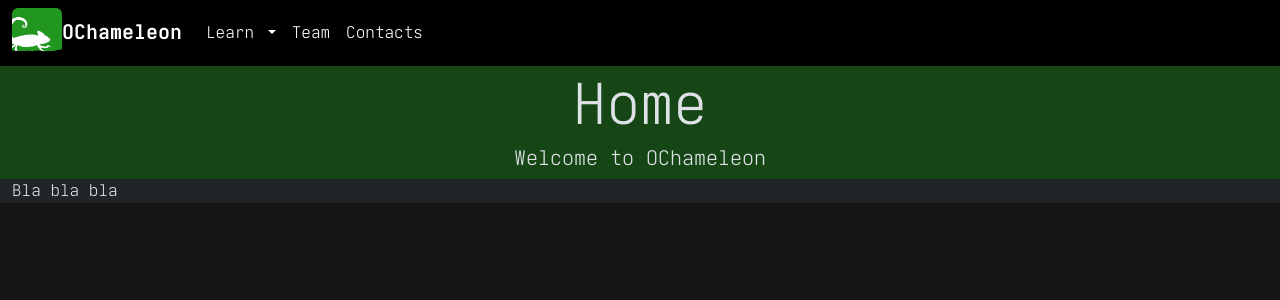
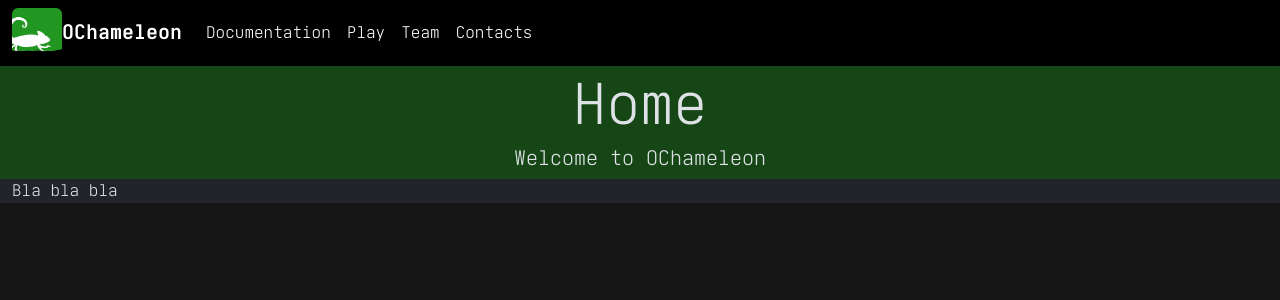
Before and after one commit to ochameleon/ochameleon.github.io, a Jekyll site: the page built from index.html, in a window 1280 px wide. Shown: the top 300 px of the page. Built offline with Jekyll 4.4.1, drawn with Linux system fonts in a browser that asks for light colours.

Commit message:
Making navbar link change color when hover, removing dropdowns for simplicity

```diff
--- a/_includes/menu.html
+++ b/_includes/menu.html
@@ -1,6 +1,8 @@
 <nav class="navbar navbar-expand-lg navbar-dark fixed-top">
     <div class="container-fluid">
-        <img src="{{ '/files/logo/colour-icon-square-top.png' | relative_url }}" href="{{ '/' | relative_url }}" class="corner-logo" width="50" alt="Logo">
+        <a href="{{ '/' | relative_url }}">
+            <img src="{{ '/files/logo/colour-icon-square-top.png' | relative_url }}" class="corner-logo" width="50" alt="Logo">
+        </a>
         <a class="navbar-brand" href="{{ '/' | relative_url }}">
             <b>OChameleon</b>
         </a>
@@ -11,14 +13,12 @@
 
         <div class="collapse navbar-collapse" id="navbarSupportedContent">
             <ul class="navbar-nav me-auto mb-2 mb-lg-0">
-                <li class="nav-item dropdown">
-                    <a class="nav-link active dropdown-toggle" href="{{ '/' | relative_url }}" role="button" data-bs-toggle="dropdown" aria-expanded="false">
-                        Learn
-                    </a>
-                    <ul class="dropdown-menu">
-                        <li><a class="dropdown-item" href="{{ '/documentation.html' | relative_url }}">Documentation</a></li>
-                        <li><a class="dropdown-item" href="{{ '/playground.html' | relative_url }}">Playground</a></li>
-                    </ul>
+                <li class="nav-item">
+                    <a class="nav-link active" href="{{ '/documentation.html' | relative_url }}">Documentation</a>
+                </li>
+
+                <li class="nav-item">
+                    <a class="nav-link active" href="{{ '/play.html' | relative_url }}">Play</a>
                 </li>
 
                 <li class="nav-item">
--- a/static/style.css
+++ b/static/style.css
@@ -16,6 +16,10 @@
 
     font-weight: bold;
     font-style:  bold;
+}
+
+.nav-link:hover {
+    color: rgb(33, 151, 33);
 }
 
 html, body {
```
